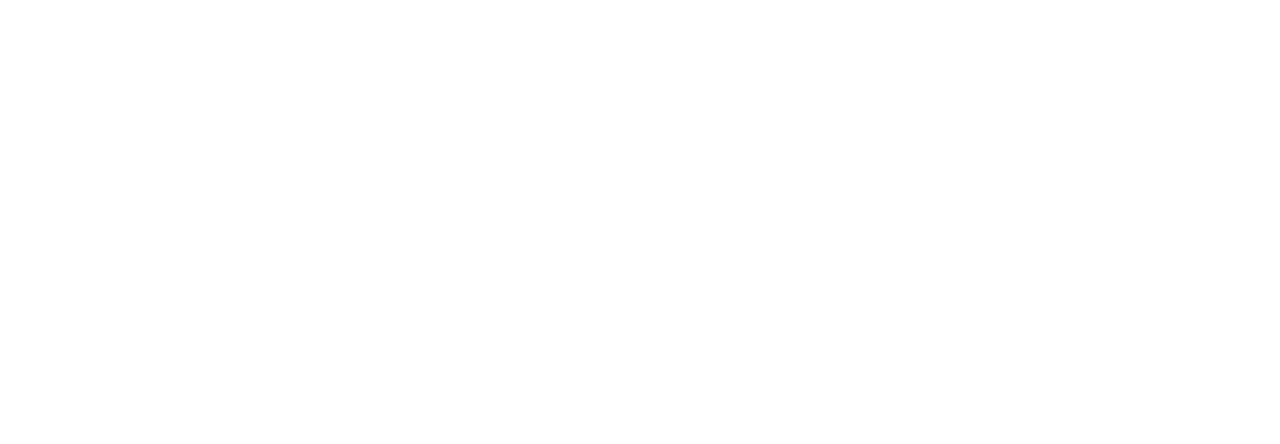
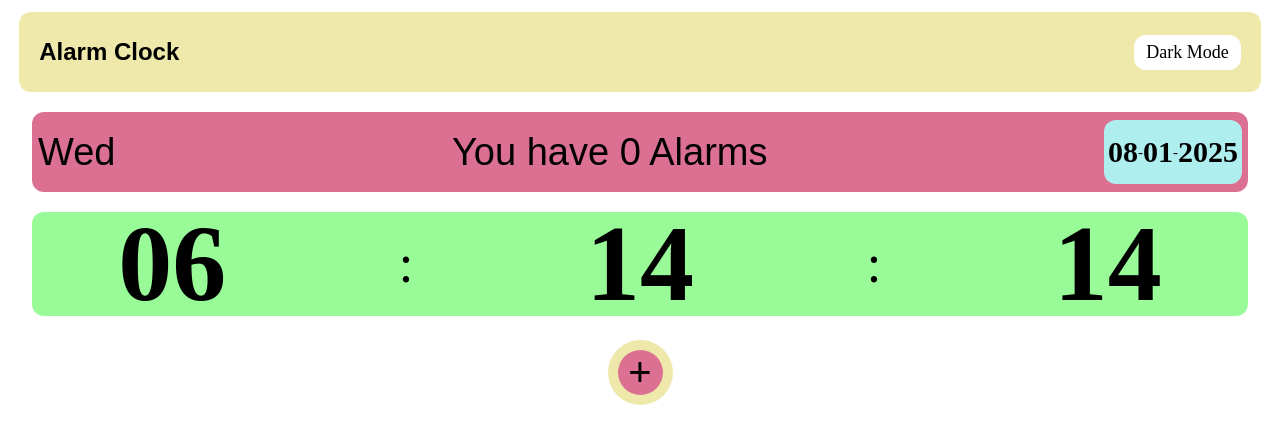
Before and after one commit to sumeetkolekarr/Learn-JavaScript, a plain HTML site: page Exercises/Exercise 8/index.html in a window 1280 px wide. Drawn offline with Linux system fonts and the light colour scheme; a web font is replaced by a local one.

Commit message:
Initial Commits for Exercise 8

```diff
--- a/Exercises/Exercise 8/index.html
+++ b/Exercises/Exercise 8/index.html
@@ -1 +1,221 @@
 <!-- Create an alarm clock which displays time and plays sound at a user specified time and use HTML AudioElement to play audio in the browser -->
+<!DOCTYPE html>
+<html lang="en">
+  <head>
+    <meta charset="UTF-8" />
+    <meta name="viewport" content="width=device-width, initial-scale=1.0" />
+    <title>Clock</title>
+    <link rel="preconnect" href="https://fonts.googleapis.com" />
+    <link rel="preconnect" href="https://fonts.gstatic.com" crossorigin />
+    <link
+      href="https://fonts.googleapis.com/css2?family=Parkinsans&display=swap"
+      rel="stylesheet"
+    />
+    <link rel="preconnect" href="https://fonts.googleapis.com" />
+    <link rel="preconnect" href="https://fonts.gstatic.com" crossorigin />
+    <link
+      href="https://fonts.googleapis.com/css2?family=Doto:wght,ROND@100..900,100&display=swap"
+      rel="stylesheet"
+    />
+    <style>
+      body {
+        margin: 0;
+        padding: 0;
+        box-sizing: border-box;
+        overflow: hidden;
+        font-family: "Parkinsans", sans-serif;
+        font-optical-sizing: auto;
+        font-weight: 400;
+        font-style: normal;
+      }
+      .container {
+        width: 100%;
+        height: 100vh;
+      }
+      .dark {
+        background-color: black;
+        color: white;
+      }
+
+      nav {
+        width: 97%;
+        left: 1.5%;
+        position: relative;
+        top: 1.5%;
+        height: 10vh;
+        display: flex;
+        justify-content: space-between;
+        align-items: center;
+        background-color: palegoldenrod;
+        border-radius: 12px;
+      }
+
+      .info {
+        width: 95%;
+        margin-left: 2.5%;
+        margin-top: 5vh;
+        height: 30vh;
+        border-radius: 12px;
+      }
+
+      nav > button {
+        margin-right: 20px;
+      }
+      nav > h1 {
+        margin-left: 20px;
+      }
+
+      button {
+        font-size: 18px;
+        background-color: white;
+        border: none;
+        padding: 7px 12px;
+        border-radius: 12px;
+        font-family: "Doto", serif;
+        font-optical-sizing: auto;
+        font-style: normal;
+        font-variation-settings: "ROND" 100;
+      }
+
+      .btnDark {
+        background-color: black;
+        color: white;
+      }
+
+      .clock {
+        font-family: "Doto", serif;
+        font-optical-sizing: auto;
+        font-style: normal;
+        font-variation-settings: "ROND" 100;
+        display: flex;
+        justify-content: space-around;
+        background-color: palegreen;
+        height: 13vh;
+        align-items: center;
+        font-size: 54px;
+        border-radius: 12px;
+      }
+
+      .date {
+        font-family: "Doto", serif;
+        font-optical-sizing: auto;
+        font-style: normal;
+        font-variation-settings: "ROND" 100;
+        background-color: paleturquoise;
+        display: flex;
+        padding: 4px;
+        height: 7vh;
+        font-size: 15px;
+        justify-content: space-around;
+        align-items: center;
+        border-radius: 12px;
+      }
+
+      .day {
+        margin-top: -1vh;
+        background-color: palevioletred;
+        display: flex;
+        margin-bottom: 2.5vh;
+        height: 10vh;
+        font-size: 38px;
+        justify-content: space-between;
+        padding: 0 6px;
+        align-items: center;
+        border-radius: 12px;
+      }
+      .addAlarm {
+        width: 100vw;
+        height: 5vh;
+        display: flex;
+        justify-content: center;
+        align-items: center;
+        cursor: pointer;
+      }
+      .outerBtn {
+        height: 65px;
+        width: 65px;
+        background-color: palegoldenrod;
+        border-radius: 50%;
+        display: flex;
+        justify-content: center;
+        align-items: center;
+      }
+      .innerBtn {
+        height: 45px;
+        font-size: 40px;
+        width: 45px;
+        display: flex;
+        justify-content: center;
+        align-items: center;
+        background-color: palevioletred;
+        border-radius: 50%;
+      }
+    </style>
+  </head>
+  <body>
+    <div class="container">
+      <nav>
+        <h1>Alarm Clock</h1>
+        <button type="button" id="darkMode">Dark Mode</button>
+      </nav>
+      <div class="info">
+        <div class="day">
+          <div id="day"></div>
+          <div>You have <span id="totalAlarms">0</span> Alarms</div>
+          <div class="date">
+            <h1 id="date"></h1>
+            <p>-</p>
+            <h1 id="month"></h1>
+            <p>-</p>
+            <h1 id="year"></h1>
+          </div>
+        </div>
+        <div class="clock">
+          <h1 id="hours"></h1>
+          <p>:</p>
+          <h1 id="minutes"></h1>
+          <p>:</p>
+          <h1 id="seconds"></h1>
+        </div>
+      </div>
+      <div class="addAlarm">
+        <div class="outerBtn"><div class="innerBtn">+</div></div>
+      </div>
+    </div>
+  </body>
+  <script>
+    let btn = document.getElementById("darkMode");
+    btn.onclick = () => {
+      document
+        .getElementsByClassName("container")[0]
+        .classList.toggle("btnDark");
+      btn.classList.toggle("dark");
+      if (btn.innerHTML == "Dark Mode") {
+        btn.innerHTML = "Light Mode";
+      } else {
+        btn.innerHTML = "Dark Mode";
+      }
+    };
+
+    let getTime = () => {
+      let a = new Date();
+      let h = a.getHours();
+      let m = a.getMinutes();
+      let s = a.getSeconds();
+      let d = a.getDate();
+      let mn = a.getMonth();
+      let yr = a.getFullYear();
+      let dy = a.getDay();
+      let dyList = ["Sun", "Mon", "Tue", "Wed", "Thur", "Fri", "Sat"];
+      document.getElementById("hours").innerHTML = h < 10 ? "0" + h : h;
+      document.getElementById("minutes").innerHTML = m < 10 ? "0" + m : m;
+      document.getElementById("seconds").innerHTML = s < 10 ? "0" + s : s;
+      document.getElementById("date").innerHTML = d < 10 ? "0" + d : d;
+      document.getElementById("month").innerHTML =
+        mn + 1 < 10 ? "0" + (mn + 1) : mn + 1;
+      document.getElementById("year").innerHTML = yr;
+      document.getElementById("day").innerHTML = dyList[dy];
+    };
+    setInterval(getTime, 1000);
+  </script>
+</html>
```
Also changed, not shown: 5 other files.
